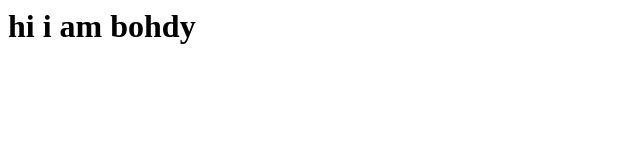
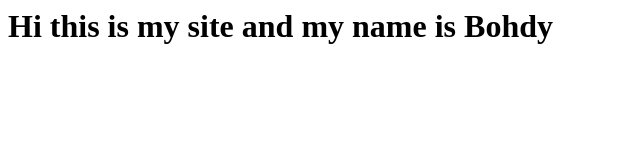
Before and after one commit to Bcarnoo/CV, a plain HTML site: page index.html in a window 1280 px wide. Shown: the whole page, without its empty margins (0-640 px from the left). Drawn offline with Linux system fonts and the light colour scheme.

Commit message:
Update index.html

```diff
--- a/index.html
+++ b/index.html
@@ -1,5 +1,9 @@
 <html>
-<body>
-<h1> hi i am bohdy </h1>
-</body>
+  <head>
+    <title> It's me Bohdy</title>
+  </head>
+  <body>
+    <h1> Hi this is my site and my name is Bohdy </h1>
+
+  </body>
 </html>
```
